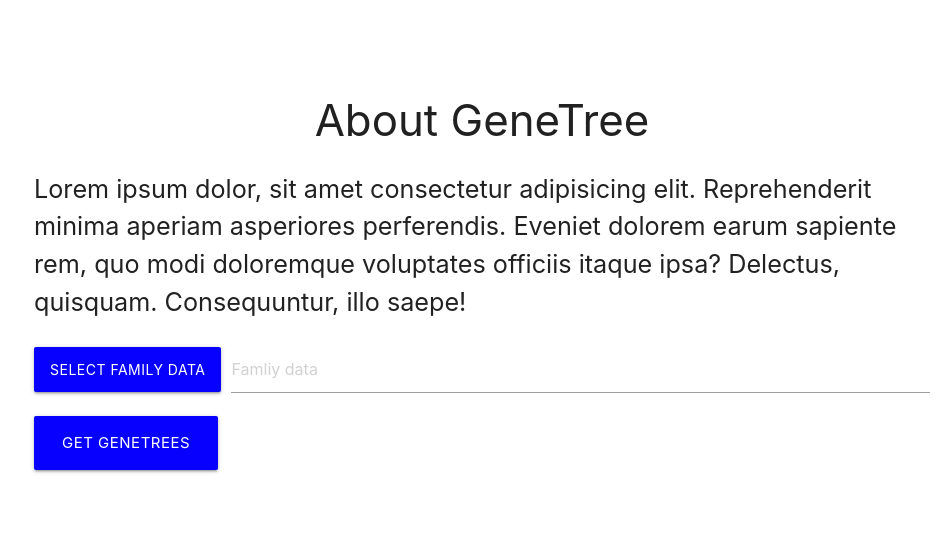
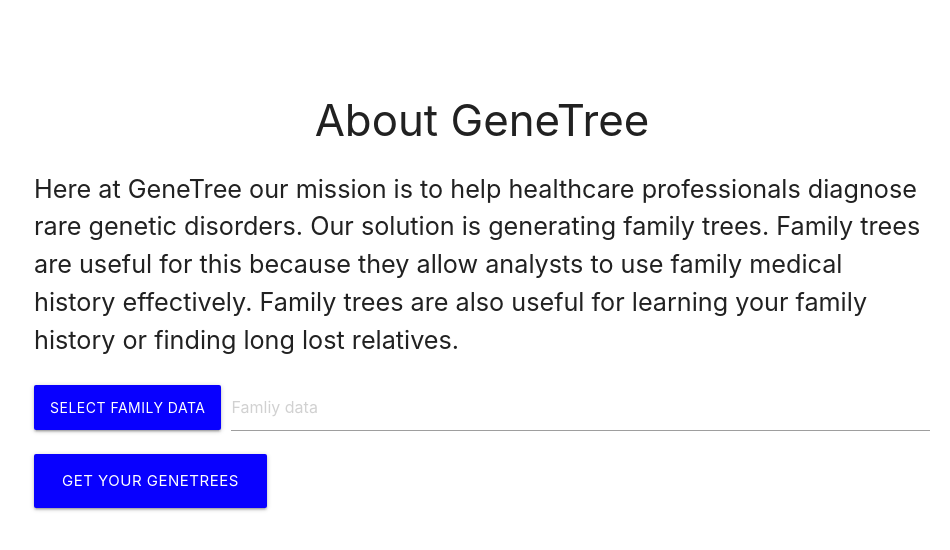
Before and after one commit to DJN1/Hatch_2020, a Flask app: page / in a window 1280 px wide. Shown: the part 157-707 px from the top of the page, without its empty margins (158-1108 px from the left). Run offline with Flask 2, Linux system fonts and the light colour scheme.

Commit message:
updated about text

```diff
--- a/templates/index.html
+++ b/templates/index.html
@@ -16,9 +16,10 @@
     <div class="container">
         <h3 class="center-align">About GeneTree</h3>
         <p class="flow-text">
-            Lorem ipsum dolor, sit amet consectetur adipisicing elit. Reprehenderit minima aperiam asperiores
-            perferendis. Eveniet dolorem earum sapiente rem, quo modi doloremque voluptates officiis itaque ipsa?
-            Delectus, quisquam. Consequuntur, illo saepe!
+            Here at GeneTree our mission is to help healthcare professionals diagnose rare genetic disorders. Our
+            solution is generating family trees. Family trees are useful for this because they allow analysts to use
+            family medical history effectively. Family trees are also useful for learning your family history or finding
+            long lost relatives.
         </p>
         <div class="fileUpload">
             <div class="file-field input-field">
@@ -30,7 +31,7 @@
                     <input class="file-path validate" type="text" placeholder="Famliy data">
                 </div>
             </div>
-            <a href="/pedigrees" class="btn btn-large">Get GeneTrees</a>
+            <a href="/pedigrees" class="btn btn-large">Get Your GeneTrees</a>
         </div>
     </div>
     <script src="https://code.jquery.com/jquery-3.4.1.slim.min.js"
```
